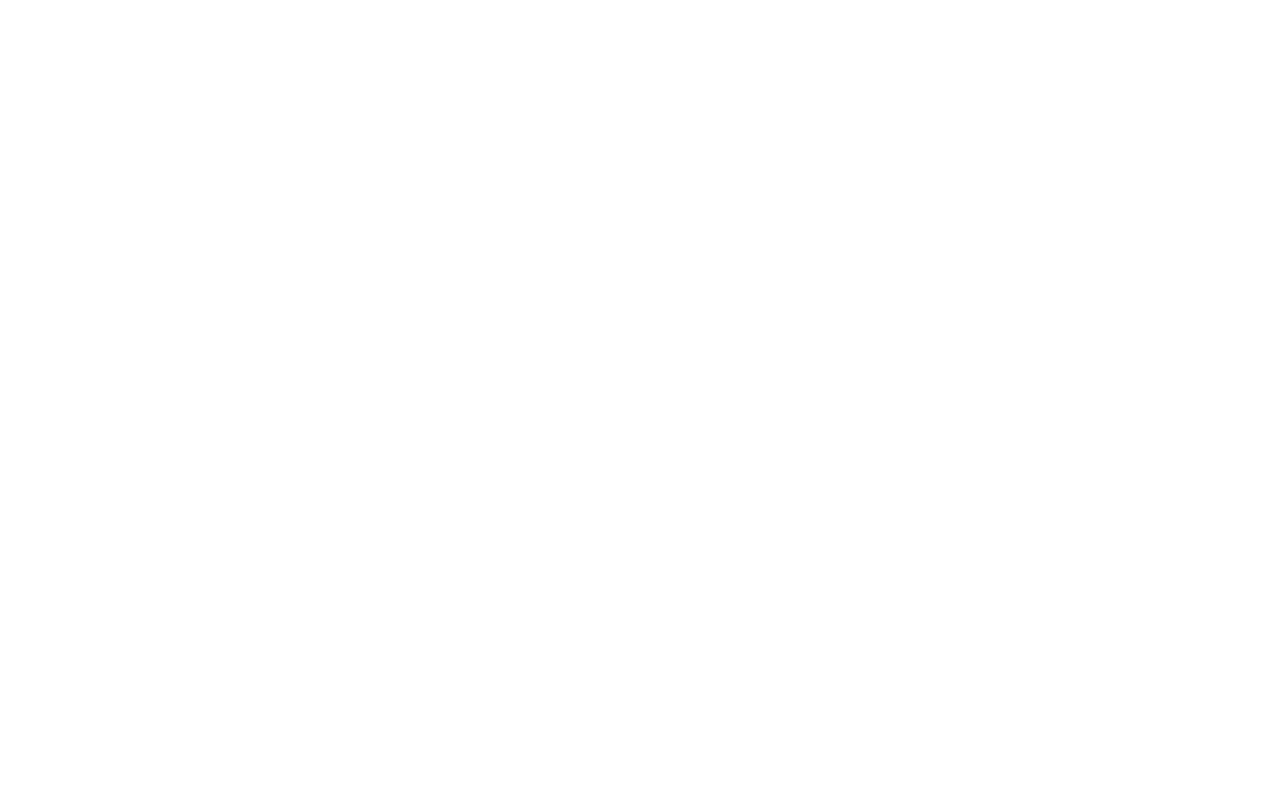
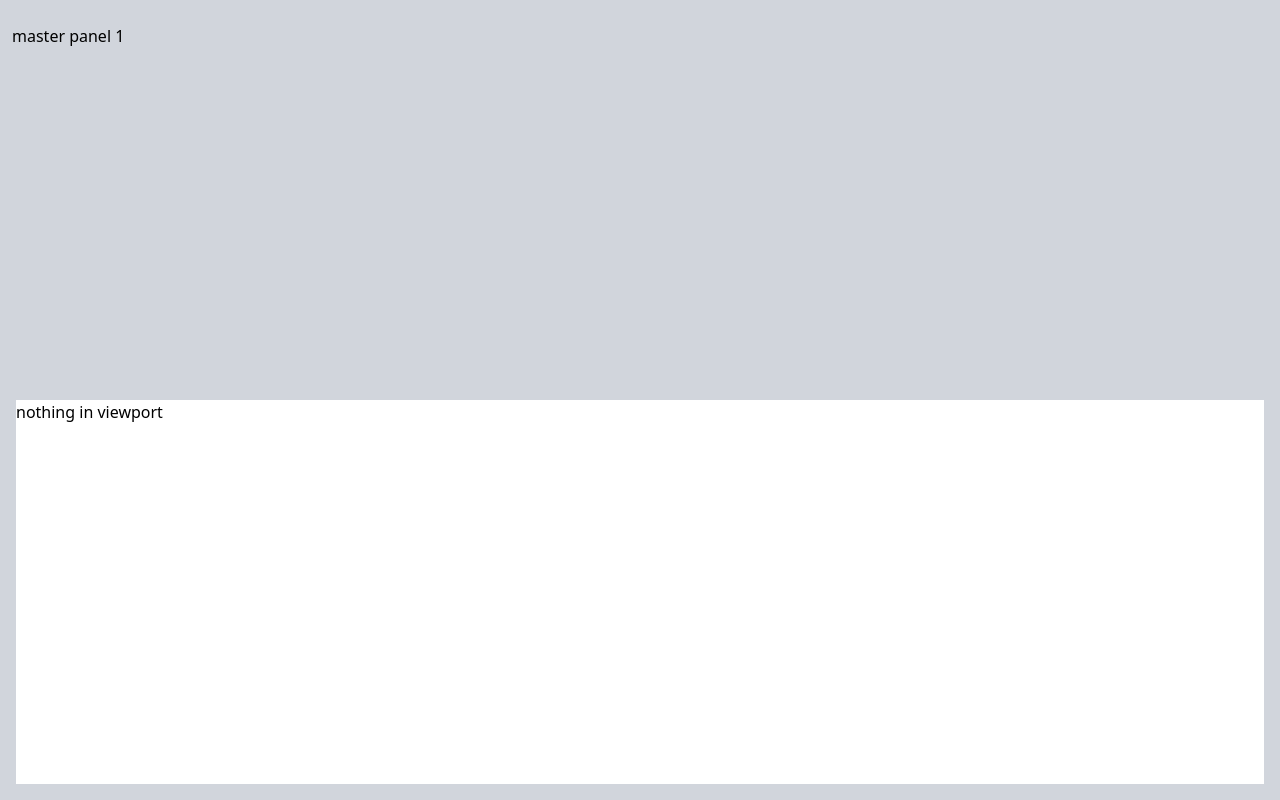
Before and after one commit to ggalcik/livetext, a React (Vite) app: page /popup/1 in a window 1280 px wide. Before the commit this address had no page. Built offline with nearby package versions, Linux system fonts and the light colour scheme.

Commit message:
intermediate multiple master viewports

```diff
--- a/src/App.tsx
+++ b/src/App.tsx
@@ -11,6 +11,7 @@ import FontReference from "./components/FontReference/FontReference";
 import Soundboard from "./components/Soundboard/Soundboard";
 import CaptionPlayer from "./components/Typography/CaptionPlayer";
 import CanvasCaptionPlayer from "./components/Typography/CanvasCaptionPlayer";
+import Popup from "./features/LiveDisplay/Popup";
 
 
 function App() {
@@ -48,7 +49,8 @@ function App() {
             />
           }
         />
-        <Route path="/popup" element={<LiveTextPopup initialState={state} />} />
+        <Route path="/popup/:name?" element={<Popup />} />
+        {/* <Route path="/popup" element={<LiveTextPopup initialState={state} />} /> */}
         <Route path="/fonts" element={<FontReference />}>
 
         </Route>
--- a/src/components/Typography/CanvasCaptionPlayer.tsx
+++ b/src/components/Typography/CanvasCaptionPlayer.tsx
@@ -91,7 +91,7 @@ export default function CanvasCaptionPlayer() {
     // clear
     ctx.clearRect(0, 0, canvas.width, canvas.height);
     // bg
-    ctx.fillStyle = "#000";
+    ctx.fillStyle = "#303";
     ctx.fillRect(0, 0, canvas.width, canvas.height);
 
     // text settings
--- a/src/features/BannerAdmin/BannerAdmin.tsx
+++ b/src/features/BannerAdmin/BannerAdmin.tsx
@@ -1,7 +1,7 @@
 // import clsx from "clsx";
 import { backgroundOptions, type BackgroundType, type PopupState } from "../../context/LiveData/types";
 import TopOpts from "../../TopOpts";
-import LiveTextOpts from "../LiveDisplay/LiveTextOpts";
+import BannerOpts from "./BannerOpts";
 import SpotsOpts from "../Spots/SpotsOpts";
 import BannersEdit from "./BannersEdit";
 import { useLiveData } from "../../context/LiveData";
@@ -17,7 +17,7 @@ export default function BannerAdmin({ popupState }: { popupState: PopupState })
         <div className=" grid h-[100vh] grid-cols-1 md:grid-cols-2 grid-rows-[10vh_10vh_auto] gap-4 p-4">
             <TopOpts />
             <div className="h-32">
-                <LiveTextOpts popupState={{ visiblePopup, setVisiblePopup }} />
+                <BannerOpts popupState={{ visiblePopup, setVisiblePopup }} />
             </div>
             <div className="">
                 <SpotsOpts popupState={{ visiblePopup, setVisiblePopup }} />
--- a/src/features/LiveDisplay/LiveTextOpts.tsx
+++ b/src/features/BannerAdmin/BannerOpts.tsx
@@ -2,7 +2,7 @@ import clsx from "clsx";
 import { useLiveData } from "../../context/LiveData";
 import RotateCountdown from "../../RotateCountdown";
 import { initialLiveDataState } from "../../context/LiveData/LiveDataReducer";
-import BannerFormat from "../BannerAdmin/BannerFormat";
+import BannerFormat from "./BannerFormat";
 import { type PopupState } from "../../context/LiveData/types";
 import { useState } from "react";
 
@@ -17,13 +17,13 @@ export default function LiveText({ popupState }: { popupState: PopupState }) {
       window.open(
         "/popup",
         "LiveTextPopup",
-        "width=800,height=600,menubar=no,toolbar=no,location=no,status=no"
+        "width=800,height=600,menubar=no,toolbar=no,location=yes,status=no"
       );
     } else {
       window.open(
         "/popup",
         "LiveTextPopup",
-        "width=600,height=450,menubar=no,toolbar=no,location=no,status=no"
+        "width=600,height=450,menubar=no,toolbar=no,location=yes,status=no"
       );
     }
   };
--- a/src/features/LiveDisplay/MasterViewport.tsx
+++ b/src/features/LiveDisplay/MasterViewport.tsx
@@ -1,50 +1,113 @@
 import clsx from "clsx";
-import { useRef, useEffect, useCallback, useState } from 'react';
+import { useEffect, useState } from 'react';
 import { useMeasure } from "react-use";
-import glog from "../../components/glog";
-
 
 interface IMasterViewport {
-    children: React.ReactNode
+    children: React.ReactNode;
+    name: string;
 }
 
-function randomHexColor(): `#${string}` {
-    return ('#' + Math.floor(Math.random() * 0xFFFFFF)
-        .toString(16)
-        .padStart(6, '0')) as `#${string}`;
+interface Pointer {
+    pxp: number;
+    pyp: number;
 }
 
-// points expressed as a percentage of screen width
-export function MasterViewport({ children }: IMasterViewport) {
+interface Edges {
+    top: number;
+    left: number;
+    right: number;
+    bottom: number;
+}
 
-    const [panelMoving, setPanelMoving] = useState(false);
-    const [pointer, setPointer] = useState<{ pxp: number; pyp: number } | null>(null)
-    const [edges, setEdges] = useState({
+const defaultEdges: Edges = {
     top: 50,
     left: 0,
     right: 100,
-        bottom: 100
-    });
-    const [borderColor, setBorderColor] = useState('#000000');
+    bottom: 100,
+};
+
+interface Window {
+    width: number; height: number
+}
+interface ViewportData {
+    edges: Edges;
+    windowSize: Window;
+}
+
+
+
+function getNamedFromLocal(name: string): Edges {
+    const saved = localStorage.getItem("MasterViewports");
+    if (saved) {
+        try {
+            const parsed = JSON.parse(saved);
+            if (parsed[name]?.edges) return parsed[name].edges as Edges;
+        } catch {
+            // ignore malformed JSON
+        }
+    }
+    return defaultEdges;
+}
+
+export function MasterViewport({ children, name }: IMasterViewport) {
+    const [panelMoving, setPanelMoving] = useState(false);
+    const [pointer, setPointer] = useState<Pointer | null>(null);
+    const [edges, setEdges] = useState<Edges>(getNamedFromLocal(name));
+
     const [masterRef, { width: masterWidth, height: masterHeight }] = useMeasure<HTMLDivElement>();
 
+    function saveToLocal(name: string, windowSize?: Window) {
+        try {
+            const saved = localStorage.getItem("MasterViewports");
+            const parsed = saved ? JSON.parse(saved) : {};
+            parsed[name] = {
+                ...(parsed[name] || {}),
+                edges,
+                windowSize: windowSize ?? parsed[name]?.windowSize ?? { width: 0, height: 0 },
+            };
+            localStorage.setItem("MasterViewports", JSON.stringify(parsed));
+        } catch (err) {
+            console.error("Failed to save MasterViewports data", err);
+        }
+    }
 
-    // TODO: save position to state on mouseup
+    useEffect(() => {
+        setEdges(getNamedFromLocal(name));
+    }, [name]);
+
+    // handlePointer function
+    function handlePointer(p: Pointer | null) {
+        setPointer(p);
+        if (!p) {
+            try {
+                const saved = localStorage.getItem("MasterViewports");
+                const parsed = saved ? JSON.parse(saved) : {};
+                parsed[name] = {
+                    ...(parsed[name] || {}),
+                    edges,
+                };
+                localStorage.setItem("MasterViewports", JSON.stringify(parsed));
+            } catch (err) {
+                console.error("Failed to save MasterViewports data", err);
+            }
+        }
+    }
+
+
     function doPanelMove(evt: React.MouseEvent) {
-        evt.preventDefault()
-        const EDGE_NUDGE = 2; // edge will be positioned this percent outside pointer location
-        const EDGE_RANGE = 5; // this percent away, we're moving the box, not just an edge
+        evt.preventDefault();
+        const EDGE_NUDGE = 2;
+        const EDGE_RANGE = 5;
+
         const newEdges = { ...edges };
 
-        // convert pixel location to 0-100 percent of window
-        const pxp = parseFloat((evt.pageX / masterWidth * 100).toFixed(1));
-        const pyp = parseFloat((evt.pageY / masterHeight * 100).toFixed(1));
+        const pxp = parseFloat(((evt.pageX / masterWidth) * 100).toFixed(1));
+        const pyp = parseFloat(((evt.pageY / masterHeight) * 100).toFixed(1));
 
         const [fromTop, fromBottom] = [Math.abs(pyp - edges.top), Math.abs(pyp - edges.bottom)];
         const [fromLeft, fromRight] = [Math.abs(pxp - edges.left), Math.abs(pxp - edges.right)];
 
         if (Math.min(fromTop, fromBottom, fromLeft, fromRight) > EDGE_RANGE) {
-            // move box
             if (pointer != null) {
                 const [moveX, moveY] = [pxp - pointer.pxp, pyp - pointer.pyp];
                 newEdges.left += moveX;
@@ -53,72 +116,67 @@ export function MasterViewport({ children }: IMasterViewport) {
                 newEdges.bottom += moveY;
             }
         } else {
-            if (fromTop < fromBottom)
-                newEdges.top = pyp - EDGE_NUDGE;
-            else
-                newEdges.bottom = pyp + EDGE_NUDGE;
+            if (fromTop < fromBottom) newEdges.top = pyp - EDGE_NUDGE;
+            else newEdges.bottom = pyp + EDGE_NUDGE;
 
-            if (fromLeft < fromRight)
-                newEdges.left = pxp - EDGE_NUDGE;
-            else
-                newEdges.right = pxp + EDGE_NUDGE;
-        }
-        setPointer({ pxp, pyp });
-        setEdges(newEdges);
-
-
+            if (fromLeft < fromRight) newEdges.left = pxp - EDGE_NUDGE;
+            else newEdges.right = pxp + EDGE_NUDGE;
         }
 
-
+        handlePointer({ pxp, pyp });
+        setEdges(newEdges);
+    }
 
     return (
         <>
-
-            <div ref={masterRef}
-                className={clsx(`h-full w-full overflow-hidden relative z-0`)}
-                onMouseDown={(e) => { setPanelMoving(true); doPanelMove(e) }}
-                onMouseUp={() => { setPanelMoving(false), setPointer(null)}}
-                onMouseMove={(e) => { if (panelMoving) doPanelMove(e) }}
+            <div
+                ref={masterRef}
+                className={clsx("h-full w-full overflow-hidden relative z-0")}
+                onMouseDown={(e) => {
+                    setPanelMoving(true);
+                    doPanelMove(e);
+                }}
+                onMouseUp={() => {
+                    setPanelMoving(false);
+                    handlePointer(null);
+                }}
+                onMouseMove={(e) => {
+                    if (panelMoving) doPanelMove(e);
+                }}
             >
-
-                <div style={{
+                <div
+                    style={{
                         top: `${edges.top}%`,
                         left: `${edges.left}%`,
                         width: `${edges.right - edges.left}%`,
-                    height: `${edges.bottom - edges.top}%`
+                        height: `${edges.bottom - edges.top}%`,
                     }}
-                    className={clsx("flex items-center justify-center absolute w-full h-full  ",
-
-                    )}>
-                    <div className={clsx("absolute z-0 w-full h-full border-2 border-dashed border-red-300 ",
-
-                        panelMoving
-                            ? "block border-red-400"
-                            : "hidden border-black"
-                    )}>
+                    className={clsx("flex items-center justify-center absolute w-full h-full")}
+                >
+                    <div
+                        className={clsx(
+                            "absolute z-0 w-full h-full border-2 border-dashed border-red-300",
+                            panelMoving ? "block border-red-400" : "hidden border-black"
+                        )}
+                    >
                         <div className="w-2 h-2 top-0 left-0 absolute bg-red-400"></div>
                         <div className="w-2 h-2 top-0 right-0 absolute bg-red-400"></div>
                         <div className="w-2 h-2 bottom-0 left-0 absolute bg-red-400"></div>
                         <div className="w-2 h-2 bottom-0 right-0 absolute bg-red-400"></div>
                     </div>
                     {children}
-
-
                 </div>
             </div>
 
-
-
-
-
-            <div className="absolute top-6 left-3 -z-10">
-                {panelMoving &&
+            <div className="absolute top-6 left-3 ">
+                <div>master panel {name}</div>
+                {panelMoving && (
                     <div className="top-0 left-0 p-4 text-white">
                         window: {`${masterWidth.toFixed(1)}, ${masterHeight.toFixed(1)}`}<br />
                         pointer: {pointer && `${pointer.pxp},${pointer.pyp}`}<br />
                     </div>
-                }
+                )}
             </div>
         </>
     );
-};
+}
--- /dev/null
+++ b/src/features/LiveDisplay/Popup.tsx
@@ -0,0 +1,17 @@
+
+import { useParams } from "react-router-dom";
+import { MasterViewport } from "./MasterViewport";
+
+export default function Popup() {
+  const { name } = useParams<{ name?: string }>();
+  const viewportName = name ?? "sample"
+
+  return (
+    <div className="absolute w-full h-full bg-gray-300 p-4 space-y-4">
+
+      <MasterViewport name={viewportName}>
+        <div className="w-full h-full bg-white">nothing in viewport</div>
+      </MasterViewport>
+    </div>
+  );
+}
```
Also changed, not shown: src/components/Typography/captions.json (+6 -6 lines), src/context/LiveData/workingData.json (+1 -82 lines), src/features/LiveDisplay/LiveTextPopup.css (+0 -8 lines). Lines whose indentation alone changed are shown as unchanged.
